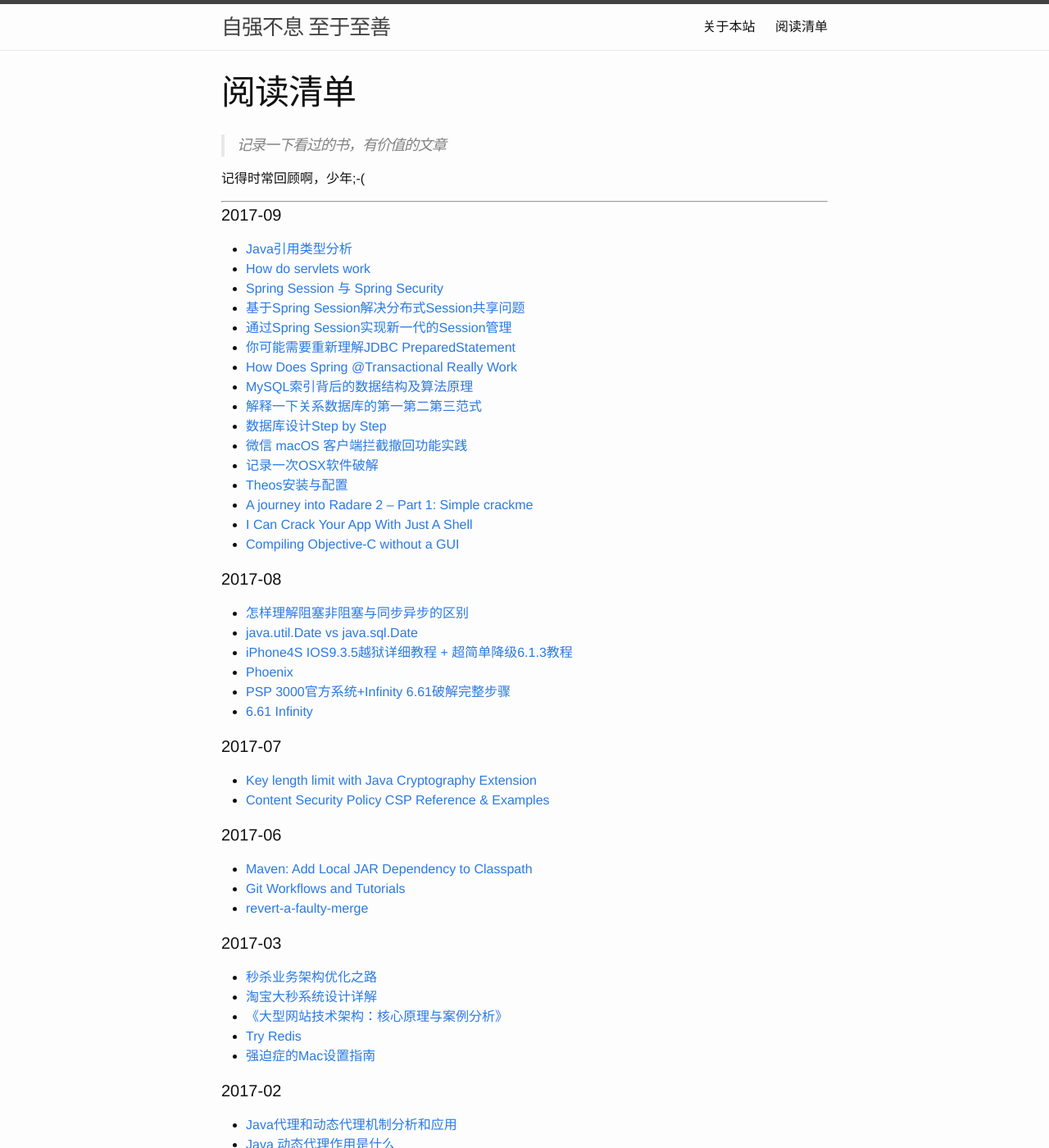
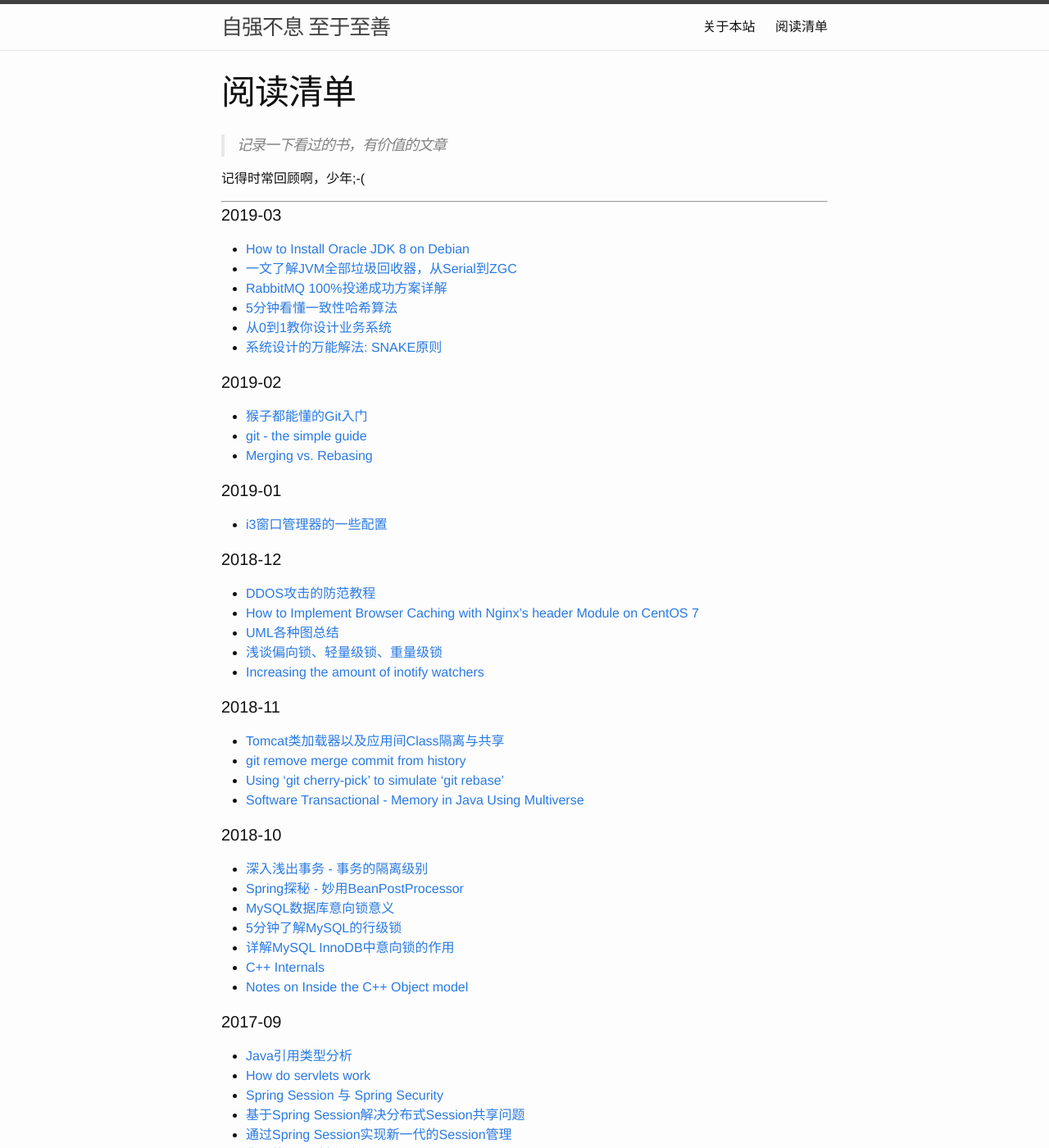
Before and after one commit to qingzhupig/qingzhupig.github.io, a Jekyll site: the page built from pages/reading.md, in a window 1280 px wide and 1400 px high. Shown: the whole window at 82% size. Built offline with Jekyll 4.4.1, drawn with Linux system fonts in a browser that asks for light colours; some of the changed text lies outside the part shown.

Commit message:
update reading list

```diff
--- a/pages/reading.md
+++ b/pages/reading.md
@@ -9,6 +9,44 @@ permalink: /reading
 记得时常回顾啊，少年;-(
 
 ------
+
+#### 2019-03
+- [How to Install Oracle JDK 8 on Debian](https://www.mkyong.com/java/how-to-install-oracle-jdk-8-on-debian/)
+- [一文了解JVM全部垃圾回收器，从Serial到ZGC](https://juejin.im/post/5bade237e51d450ea401fd71)
+- [RabbitMQ 100%投递成功方案详解](https://juejin.im/post/5c4942f36fb9a04a0e2d8b4e)
+- [5分钟看懂一致性哈希算法](https://juejin.im/post/5ae1476ef265da0b8d419ef2)
+- [从0到1教你设计业务系统](http://www.woshipm.com/pd/665224.html)
+- [系统设计的万能解法: SNAKE原则](https://cloud.tencent.com/developer/news/57389)
+
+#### 2019-02
+- [猴子都能懂的Git入门](https://backlog.com/git-tutorial/cn/)
+- [git - the simple guide](http://rogerdudler.github.io/git-guide/)
+- [Merging vs. Rebasing](https://www.atlassian.com/git/tutorials/merging-vs-rebasing)
+
+#### 2019-01
+- [i3窗口管理器的一些配置](https://blog.swineson.me/some-config-for-i3wm/)
+
+#### 2018-12
+- [DDOS攻击的防范教程](http://www.ruanyifeng.com/blog/2018/06/ddos.html)
+- [How to Implement Browser Caching with Nginx's header Module on CentOS 7](https://www.digitalocean.com/community/tutorials/how-to-implement-browser-caching-with-nginx-s-header-module-on-centos-7)
+- [UML各种图总结](https://www.cnblogs.com/jiangds/p/6596595.html)
+- [浅谈偏向锁、轻量级锁、重量级锁](https://monkeysayhi.github.io/2018/01/02/%E6%B5%85%E8%B0%88%E5%81%8F%E5%90%91%E9%94%81%E3%80%81%E8%BD%BB%E9%87%8F%E7%BA%A7%E9%94%81%E3%80%81%E9%87%8D%E9%87%8F%E7%BA%A7%E9%94%81/)
+- [Increasing the amount of inotify watchers](https://github.com/guard/listen/wiki/Increasing-the-amount-of-inotify-watchers)
+
+#### 2018-11
+- [Tomcat类加载器以及应用间Class隔离与共享](https://mp.weixin.qq.com/s?__biz=MzI3MTEwODc5Ng==&mid=2650859298&idx=1&sn=8856375f2268fc33a6bb3fbc6932eca7&chksm=f13298f1c64511e77ef1d77d28272840ca56f62da6e11928c78827e8ec53f937f812a4b49aa0&scene=21)
+- [git remove merge commit from history](https://stackoverflow.com/questions/17577409/git-remove-merge-commit-from-history)
+- [Using 'git cherry-pick' to simulate 'git rebase'](http://think-like-a-git.net/sections/rebase-from-the-ground-up/using-git-cherry-pick-to-simulate-git-rebase.html)
+- [Software Transactional - Memory in Java Using Multiverse](https://www.baeldung.com/java-multiverse-stm)
+
+#### 2018-10
+- [深入浅出事务 - 事务的隔离级别](https://segmentfault.com/a/1190000004469395)
+- [Spring探秘 - 妙用BeanPostProcessor](https://www.jianshu.com/p/1417eefd2ab1)
+- [MySQL数据库意向锁意义](https://www.jianshu.com/p/e937830bc2de)
+- [5分钟了解MySQL的行级锁](https://blog.csdn.net/zcl_love_wx/article/details/81983267)
+- [详解MySQL InnoDB中意向锁的作用](https://juejin.im/post/5b85124f5188253010326360)
+- [C++ Internals](http://www.avabodh.com/cxxin/cxx.html)
+- [Notes on Inside the C++ Object model](https://github.com/huku-/research/wiki/Inside-the-CPP-object-model)
 
 #### 2017-09
 - [Java引用类型分析](https://segmentfault.com/a/1190000008853562)
@@ -27,6 +65,17 @@ permalink: /reading
 - [A journey into Radare 2 – Part 1: Simple crackme](https://www.megabeets.net/a-journey-into-radare-2-part-1/)
 - [I Can Crack Your App With Just A Shell](http://kswizz.com/2011-01-16/hacking-mac-apps)
 - [Compiling Objective-C without a GUI](https://codeseekah.com/2012/09/12/compiling-objective-c-without-a-gui/)
+- [Using a TaskDecorator to copy MDC data to @Async threads](https://moelholm.com/2017/07/24/spring-4-3-using-a-taskdecorator-to-copy-mdc-data-to-async-threads/)
+- [Spring MVC Custom Validation](https://www.baeldung.com/spring-mvc-custom-validator)
+- [Spring Boot学习笔记 - 深入了解自动配置](https://blog.hanqunfeng.com/2016/12/10/spring-boot-study-web/)
+- [Java Servlet工作原理问答](http://www.importnew.com/17025.html)
+- [Servlet工作机制解析](https://blog.wthfeng.com/2017/04/30/2017-04-30-Servlet%E5%92%8CServlet%E5%AE%B9%E5%99%A8/)
+- [Spring Boot系列文章之 过滤器 vs 拦截器](https://juejin.im/post/5ba3bdae6fb9a05cfc54d16d)
+- [Spring之CORS解决Ajax跨域问题](http://www.spring4all.com/article/160)
+- [The Beginner's Guide to iptables, the Linux Firewall](https://www.howtogeek.com/177621/the-beginners-guide-to-iptables-the-linux-firewall/) \| [iptables](https://wiki.archlinux.org/index.php/Iptables) \| [iptables](https://wangchujiang.com/linux-command/c/iptables.html)
+- [tmux-continuum](https://github.com/tmux-plugins/tmux-continuum)
+- [Tmux Cheat Sheet & Quick Reference](https://tmuxcheatsheet.com/)
+- [Linux的IO通信以及Reactor线程模型浅析](https://juejin.im/entry/5abc896c6fb9a028c675c837)
 
 #### 2017-08
 - [怎样理解阻塞非阻塞与同步异步的区别](https://www.zhihu.com/question/19732473)
@@ -43,7 +92,16 @@ permalink: /reading
 #### 2017-06
 - [Maven: Add Local JAR Dependency to Classpath](http://mark.koli.ch/maven-add-local-jar-dependency-to-classpath?utm_source=tuicool&utm_medium=referral)
 - [Git Workflows and Tutorials](https://www.atlassian.com/git/tutorials/comparing-workflows)
+- [深入理解学习Git工作流](https://segmentfault.com/a/1190000002918123) \| [常见工作流比较](https://github.com/geeeeeeeeek/git-recipes/wiki/3.5-%E5%B8%B8%E8%A7%81%E5%B7%A5%E4%BD%9C%E6%B5%81%E6%AF%94%E8%BE%83#feature%E5%88%86%E6%94%AF%E7%9A%84%E5%B7%A5%E4%BD%9C%E6%B5%81)
 - [revert-a-faulty-merge](https://opensource.apple.com/source/Git/Git-26/src/git-htmldocs/howto/revert-a-faulty-merge.txt)
+- [关于HTTP GET/POST 请求参数长度限制的一个理解误区](http://blog.chinaunix.net/uid-26602509-id-4495786.html)
+- [RESTful API设计指南](http://www.ruanyifeng.com/blog/2014/05/restful_api.html)
+- [理解RESTful架构](http://www.ruanyifeng.com/blog/2011/09/restful.html)
+- [RESTful真正意味着什么？](https://www.oschina.net/translate/what-does-restful-really-mean)
+- [Key length limit with Java Cryptography Extension](https://stackoverflow.com/questions/25844026/key-length-limit-with-java-cryptography-extension)
+
+#### 2017-05
+- [Bullet Journal](https://bulletjournal.com/pages/learn) \| [子弹笔记 — 你所需要仅仅是笔和本](https://sspai.com/post/39340)
 
 #### 2017-03
 - [秒杀业务架构优化之路](http://mp.weixin.qq.com/s?__biz=MzI4NzE1NTYyMg==&amp;mid=402348782&amp;idx=1&amp;sn=8fb1a9c255e50ebeb1c37c92af33895e&amp;scene=2&amp;srcid=0324gzF4iGZijhTgxXbshtFu&amp;from=timeline&amp;isappinstalled=0#wechat_redirect&utm_source=tuicool&utm_medium=referral)
@@ -51,6 +109,10 @@ permalink: /reading
 - [《大型网站技术架构：核心原理与案例分析》](https://item.jd.com/11322972.html?dist=jd)
 - [Try Redis](http://try.redis.io/)
 - [强迫症的Mac设置指南](https://github.com/macdao/ocds-guide-to-setting-up-mac)
+- [UML类图与类的关系详解](http://www.uml.org.cn/oobject/201104212.asp)
+- [How does a relational database work](http://coding-geek.com/how-databases-work/) \| [中文翻译](http://blog.jobbole.com/100349/) \| 好长，未读完;-(
+- [Redis架构之防雪崩设计：网站不宕机背后的兵法](https://mp.weixin.qq.com/s/TBCEwLVAXdsTszRVpXhVug?)
+- [我是如何开发公司年会抽奖系统的？](http://blog.yubangweb.com/wo-shi-ru-he-kai-fa-gong-si-nian-hui-chou-jiang-xi-tong-de/)
 
 #### 2017-02
 - [Java代理和动态代理机制分析和应用](http://www.jianshu.com/p/861223789d53)
```
Also changed, not shown: Gemfile.lock.
